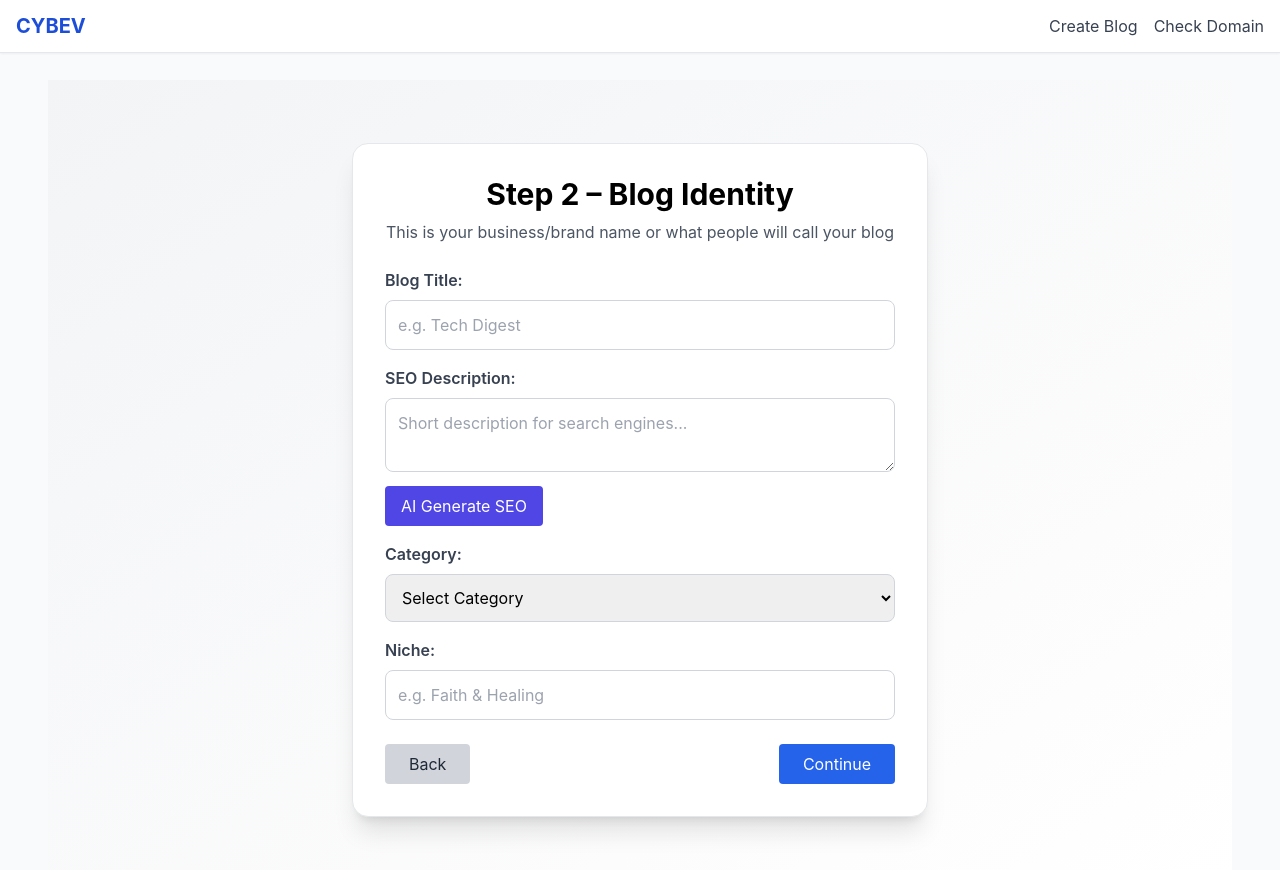
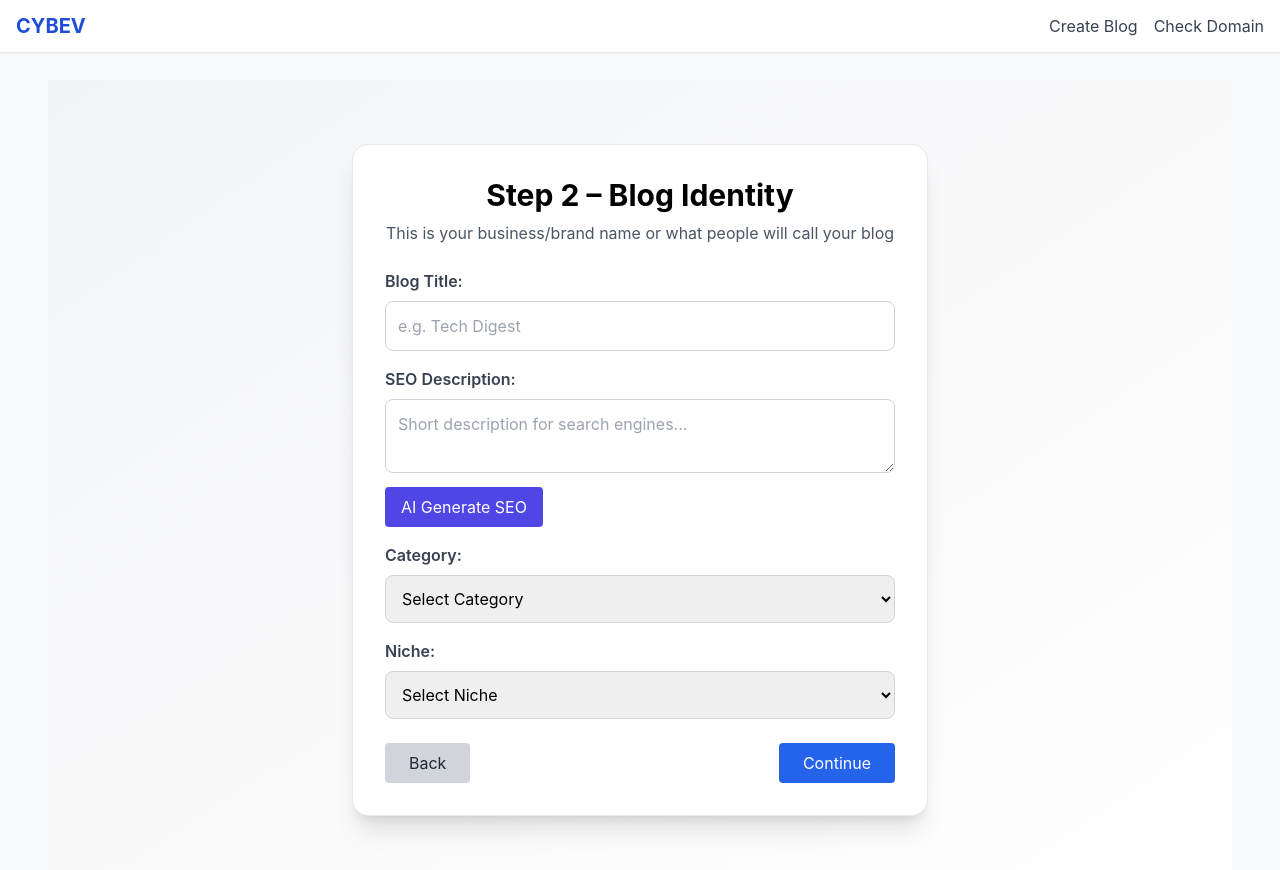
Before and after one commit to cybev1/cybev-frontend, a Next.js app: page /blog/Setup in a window 1280 px wide. Both pictures are taken after a click on the button "Continue". Shown: the top 870 px of the page. Built offline with nearby package versions, Linux system fonts and the light colour scheme.

Commit message:
Add files via upload

```diff
--- a/pages/blog/Setup.jsx
+++ b/pages/blog/Setup.jsx
@@ -134,7 +134,29 @@ export default function Setup() {
 
             <div className="mb-4">
               <label className="block mb-2 font-semibold text-gray-700">Niche:</label>
-              <input type="text" name="niche" placeholder="e.g. Faith & Healing" value={form.niche} onChange={handleInputChange} className="p-3 border border-gray-300 rounded-lg w-full" />
+              <select name="niche" value={form.niche} onChange={handleInputChange} className="p-3 border border-gray-300 rounded-lg w-full">
+                <option value="">Select Niche</option>
+                {form.category === "Christianity" && <>
+                  <option value="Faith & Healing">Faith & Healing</option>
+                  <option value="Daily Devotionals">Daily Devotionals</option>
+                  <option value="Christian Living">Christian Living</option>
+                </>}
+                {form.category === "Tech" && <>
+                  <option value="AI Tools">AI Tools</option>
+                  <option value="Web Development">Web Development</option>
+                  <option value="Blockchain">Blockchain</option>
+                </>}
+                {form.category === "Health" && <>
+                  <option value="Nutrition">Nutrition</option>
+                  <option value="Mental Wellness">Mental Wellness</option>
+                  <option value="Fitness Tips">Fitness Tips</option>
+                </>}
+                {form.category === "Lifestyle" && <>
+                  <option value="Travel">Travel</option>
+                  <option value="Fashion & Beauty">Fashion & Beauty</option>
+                  <option value="Home Decor">Home Decor</option>
+                </>}
+              </select>
             </div>
 
             <div className="flex justify-between mt-6">
```
